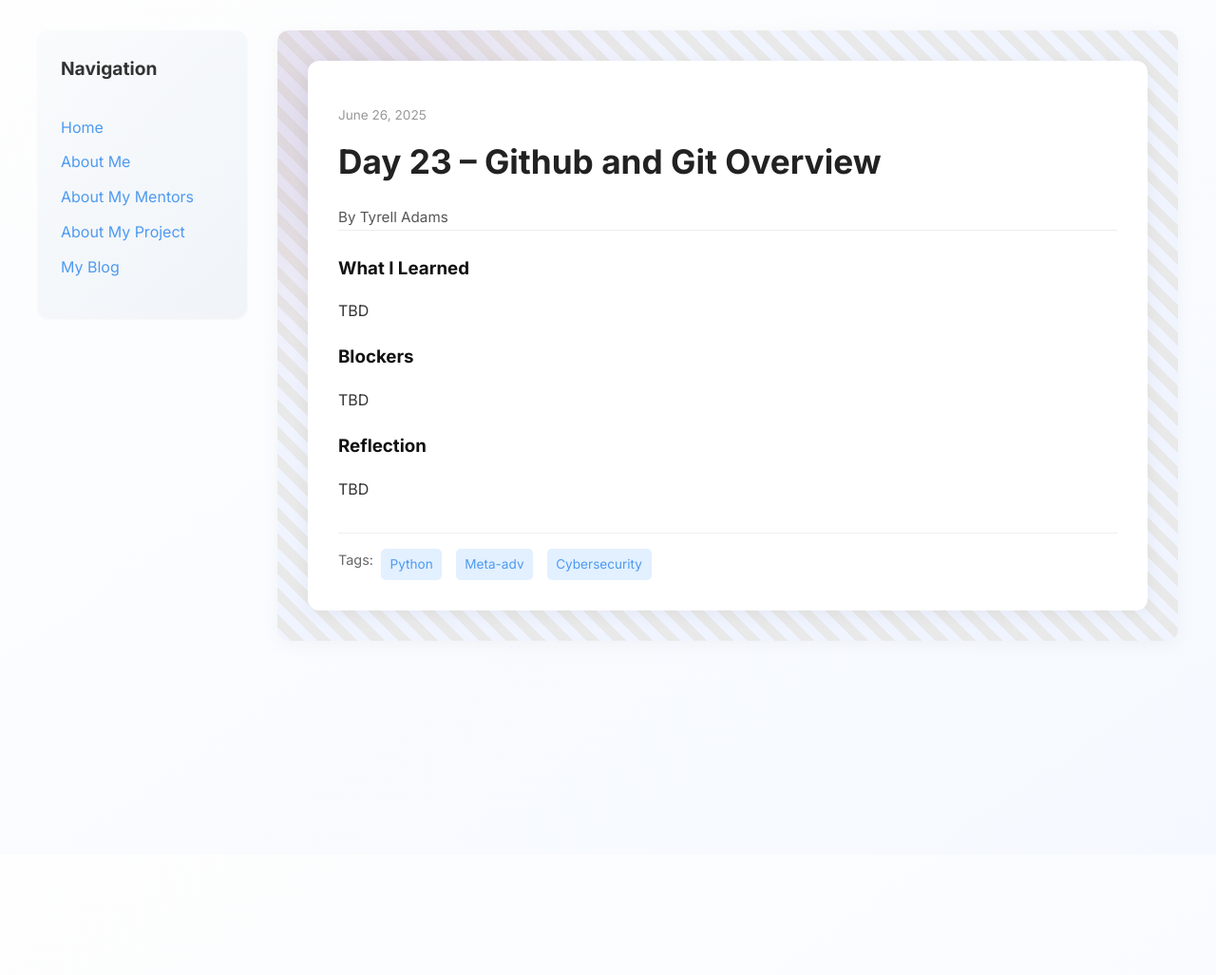
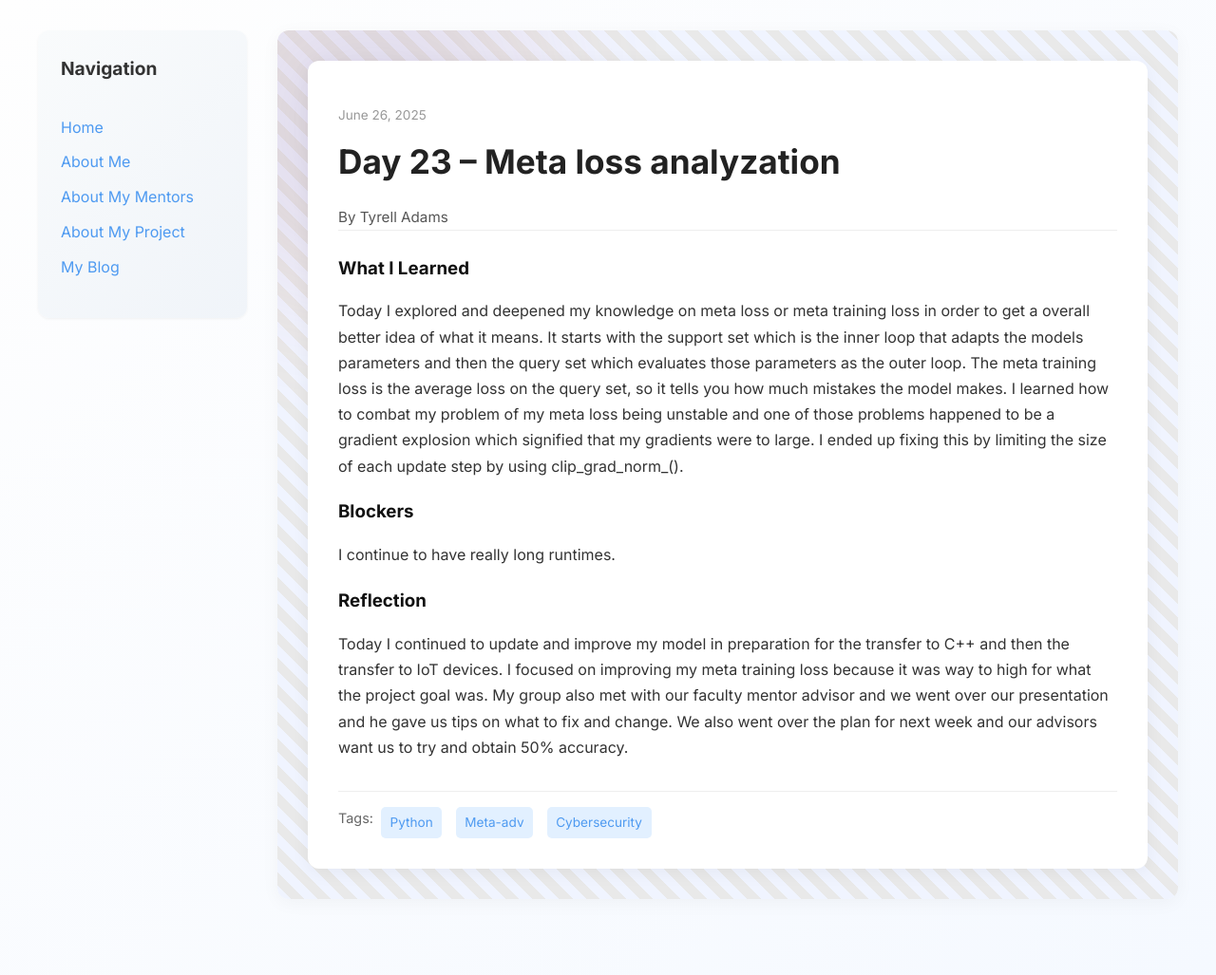
Before and after one commit to Tyrell-Adams/Tyrell-Adams.github.io, a Jekyll site: the page built from _posts/2025-06-26-day-23.md, in a window 1280 px wide. Shown: the whole page at 95% size. Built offline with Jekyll 4.4.1, drawn with Linux system fonts in a browser that asks for light colours; before the commit the page ends 900 px from its top, so only the background shows below that.

Commit message:
Update 2025-06-26-day-23.md

```diff
--- a/_posts/2025-06-26-day-23.md
+++ b/_posts/2025-06-26-day-23.md
@@ -1,15 +1,15 @@
 ---
 layout: post
-title: "Day 23 – Github and Git Overview"
+title: "Day 23 – Meta loss analyzation "
 date: 2025-06-26
 author: Tyrell Adams
 permalink: /day23.html
 tags: ["Python", "Meta-adv", "Cybersecurity"]
 
 what_i_learned: |
-  TBD
+  Today I explored and deepened my knowledge on meta loss or meta training loss in order to get a overall better idea of what it means. It starts with the support set which is the inner loop that adapts the models parameters and then the query set which evaluates those parameters as the outer loop. The meta training loss is the average loss on the query set, so it tells you how much mistakes the model makes. I learned how to combat my problem of my meta loss being unstable and one of those problems happened to be a gradient explosion which signified that my gradients were to large. I ended up fixing this by limiting the size of each update step by using clip_grad_norm_().
 blockers: |
-  TBD
+  I continue to have really long runtimes.
 reflection: |
-  TBD
+  Today I continued to update and improve my model in preparation for the transfer to C++ and then the transfer to IoT devices. I focused on improving my meta training loss because it was way to high for what the project goal was. My group also met with our faculty mentor advisor and we went over our presentation and he gave us tips on what to fix and change. We also went over the plan for next week and our advisors want us to try and obtain 50% accuracy.
 ---
```
